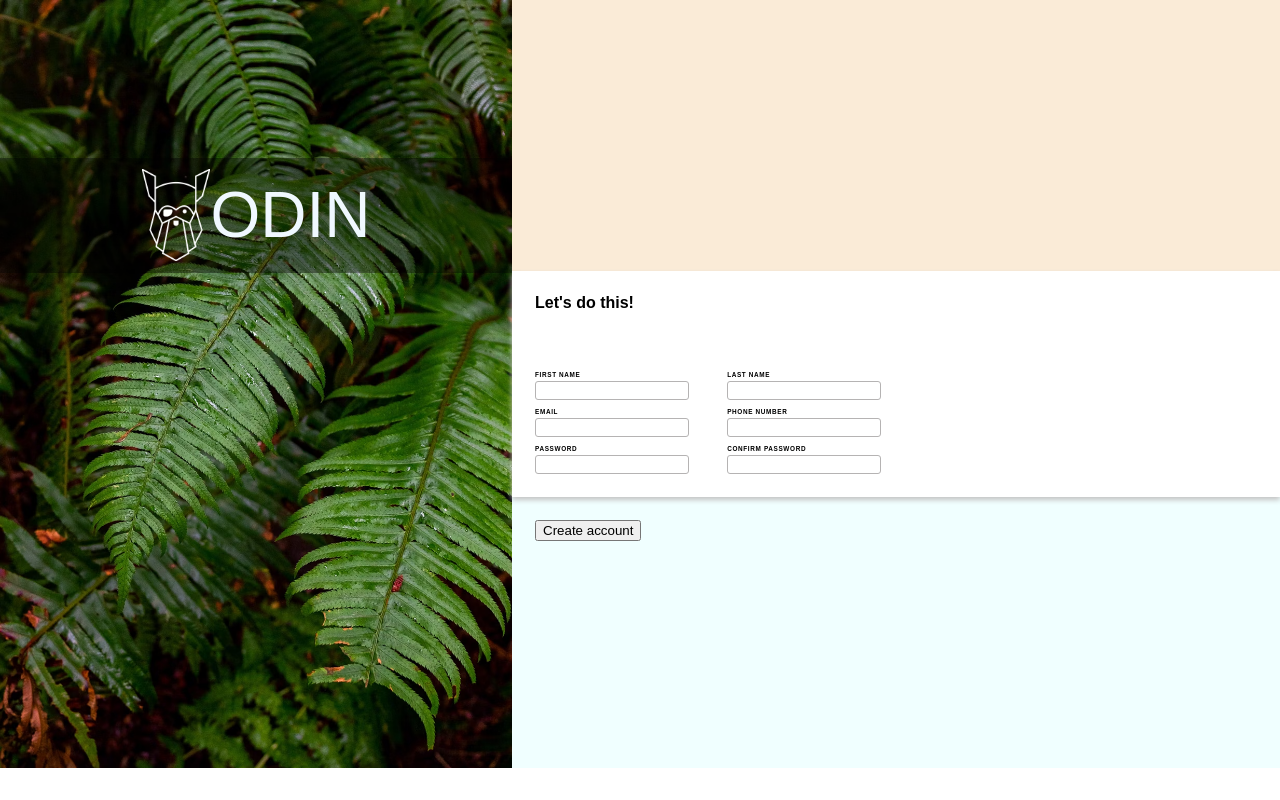
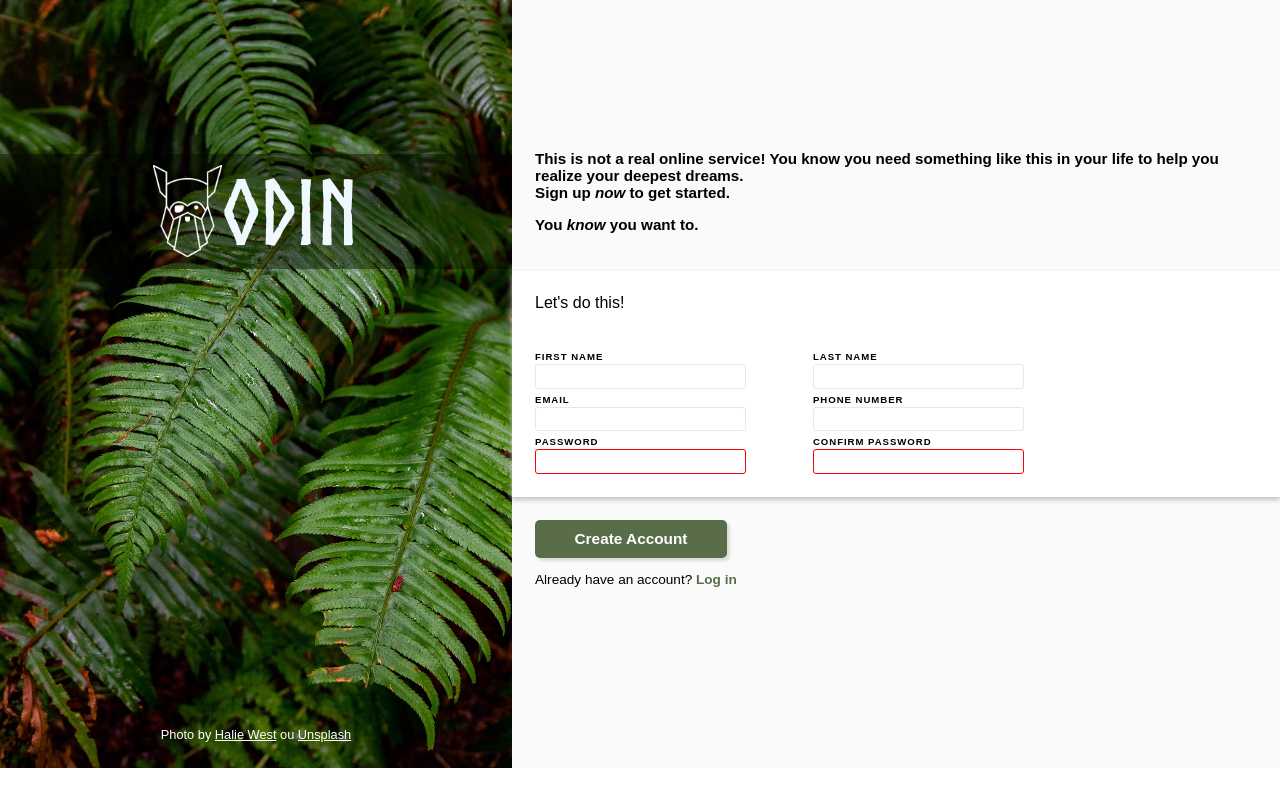
Before and after one commit to Roman-web-dev/firstForm, a plain HTML site: page index.html in a window 1280 px wide. Drawn offline with Linux system fonts and the light colour scheme.

Commit message:
Final adjustment. Project done.
Added norebold font, photo author name, text content for sections.
Styled button, sections, text and inputs.
Set proper sizing and ratio to all elements.
Add hover and invalid input visual effects.

```diff
--- a/index.html
+++ b/index.html
@@ -14,15 +14,17 @@
             <p>ODIN</p>
         </div>
         <div id="photoAuthor">
-            <p></p>
+          <p>Photo by <span class="underlined">Halie West</span> ou <span class="underlined">Unsplash</span></p>
         </div>
         <img src="images/photo-1585202900225-6d3ac20a6962.avif" alt="Fern leaves">
     </div>
 
     <div id="mainContainer">
         <div class="sections" id="header">
-            <p></p>
-            <p></p>
+            <p>This is not a real online service!
+              You know you need something like this in your life to help you realize your deepest dreams. <br/>
+              Sign up <em>now</em> to get started.</p>
+            <p>You <em>know</em> you want to.</p>
         </div>
         <div class="sections" id="formContainer">
             <p>Let's do this!</p>
@@ -30,18 +32,18 @@
                 <fieldset>
                   <div>
                     <div><label for="firstName">FIRST NAME</label></div>
-                    <input type="text" id="firstName" name="firstName" required>
+                    <input type="text" id="firstName" name="firstName" >
                   </div>
                   <div>
                     <div><label for="lastName">LAST NAME</label></div>
-                    <input type="text" id="lastName" name="lastName" required>
+                    <input type="text" id="lastName" name="lastName" >
                   </div>
                 </fieldset>
 
                 <fieldset>
                   <div>
                     <div><label for="email">EMAIL</label></div>
-                    <input type="email" id="email" name="email" required>
+                    <input type="email" id="email" name="email" >
                   </div>
                   <div>
                     <div><label for="phoneNumber">PHONE NUMBER</label></div>
@@ -61,8 +63,8 @@
                 </fieldset>
         </div>
         <div class="sections" id="footer">
-            <button>Create account</button>
-            <p></p>
+            <button>Create Account</button>
+            <p>Already have an account? <a href="#">Log in</a></p>
         </div>
     </div>
 </body>
--- a/style.css
+++ b/style.css
@@ -1,6 +1,11 @@
-/* :root{
+@font-face {
+    font-family: 'norsebold';
+    src: url(../fonts/norse-bold-webfont.woff2) format('woff2'),
+         url(../fonts/norse-bold-webfont.woff) format('woff');
+    font-weight: normal;
+    font-style: normal;
 
-} */
+}
 
 body {
     margin: 0;
@@ -28,7 +33,7 @@ body>div {
 #logo {
     position: absolute;
     display: flex;
-    top: 20.55%;
+    top: 20%;
     width: 100%;
     height: 15%;
     z-index: 1;
@@ -43,11 +48,12 @@ body>div {
 }
 
 #logo > p {
+    font-family: norsebold;
     color: aliceblue;
     flex: 2 1 2;
     padding: 0;
     margin: 0;
-    font-size: clamp(1rem, 5vw, 5rem);
+    font-size: clamp(1.5rem, 7vw, 7rem);
 }
 
 
@@ -62,20 +68,34 @@ body>div {
     z-index: -1;
 }
 
+#photoAuthor{
+    position: absolute;
+    color: white;
+    font-size: 0.8em;
+    top: 93%;
+    width: 100%;
+    display: flex;
+    justify-content: center;
+}
+
+.underlined{
+    text-decoration: underline;
+}
+
 #mainContainer {
     flex-direction: column;
     flex: 3 1 0;
 
 }
 
-
 .sections {
     flex: 1 1 0;
     padding: 3%;
-    /* max-height: 33%; */
+    background-color: rgb(250, 250, 250);
 }
 
 #formContainer {
+    background-color: white;
     display: flex;
     flex-direction: column;
     flex-grow: 0.8;
@@ -86,7 +106,7 @@ body>div {
 
 #formContainer > p{
     margin-top: 0;
-    font-weight: bold;
+    font-weight: 500;
 }
 
 form {
@@ -95,31 +115,73 @@ form {
     align-items: flex-start;
 }
 
+fieldset{
+    margin: 0;
+    padding: 0;
+    width: 70%;
+    border: none;
+    display: flex;
+    justify-content: flex-start;
+    gap: 10%;
+}
+
+fieldset > div{
+    width: 100%;
+}
+
 input{
-    width: 85%;
-    border: 1px solid rgb(181, 179, 179);
+    width: 90%;
+    border: 1px solid #E5E7EB;
     border-radius: 3px;
+    aspect-ratio: 10/1;
+}
+
+input:invalid{
+    border: 1px solid red;
+}
+
+input:hover{
+    border: 1px solid blue;
+    box-shadow:3px 3px 4px rgb(220, 220, 220);
 }
 
 label{
-    font-size: min(0.4em, 2vw);
+    font-size: min(0.6em, 1.2vw);
     font-weight: bold;
     letter-spacing: 0.1em;
 }
 
 #header {
-    background-color: antiquewhite;
+    /* background-color: antiquewhite; */
+    font-weight: bold;
+    font-size: 0.95em;
+    align-content: end;
 }
 
 #footer {
-    background-color: azure;
+    /* background-color: azure; */
+    font-size: 0.85em;
 }
 
-fieldset{
-    margin: 0;
-    padding: 0;
-    border: none;
-    display: flex;
-    justify-content: flex-start;
-    gap: 5%;
+a{
+    color: #596D48;
+    text-decoration: none;
+    font-weight: bold;
 }
+
+button{
+   background-color: #596D48;
+   color: white;
+   border: none;
+   border-radius: 5px;
+   box-shadow:3px 3px 3px rgb(220, 220, 220);
+   height: clamp(10px, 3vw, 50px);
+   aspect-ratio: 5/1;
+   font-weight: bold;
+   font-size: min(1.2em, 1.2vw);
+}
+
+button:hover{
+    background-color: #61754d;
+    box-shadow:3px 3px 5px rgb(220, 220, 220);
+}
```
Also changed, not shown: fonts/norse-bold-webfont.woff (added), fonts/norse-bold-webfont.woff2 (added).
